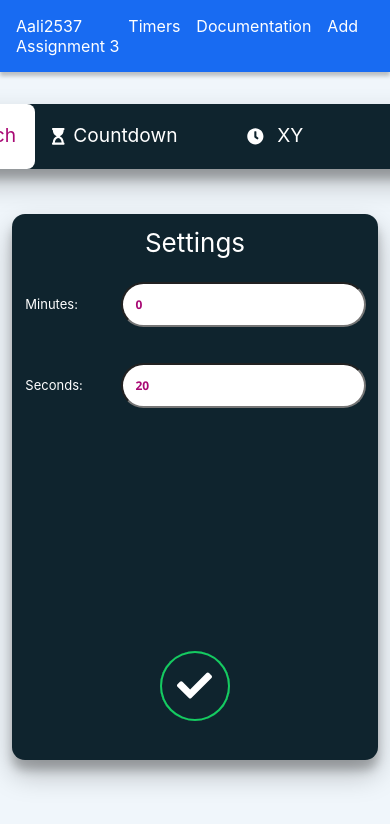
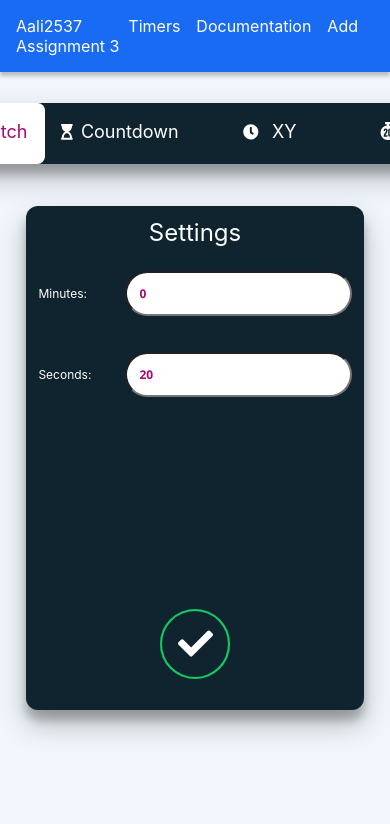
Before and after one commit to prof-tejera/assignment-3-aali2537, a React (Create React App) app: page /add in a window 390 px wide. Shown: the top 824 px of the page. Built offline with nearby package versions, Linux system fonts and the light colour scheme.

Commit message:
media query fixes and proptypes

```diff
--- a/src/components/generic/Input.js
+++ b/src/components/generic/Input.js
@@ -12,9 +12,6 @@ const Input = styled.input`
   padding-right: 3em;
   margin-right: 1em;
   flex: 1;
-  @media (max-width: 1200px) {
-    font-size: 12px;
-  }
   @media (max-width: 1600px) {
     font-size: 12px;
   }
--- a/src/components/generic/Panel.js
+++ b/src/components/generic/Panel.js
@@ -8,13 +8,12 @@ const Panel = styled.div`
   padding-top: 3em;
   padding-bottom: 3em;
   border-radius: 1em;
-  @media (min-width: 1200px) {
+
+  @media (min-width: 1600px) {
     margin-bottom: 3em;
   }
-  @media (min-width: 1600px) {
-    margin-bottom: 4em;
-  }
-  @media (min-width: 1900px) {
+
+  @media (min-width: 1900) {
     margin-bottom: 4em;
   }
 `;
--- a/src/components/generic/SlidingBar.js
+++ b/src/components/generic/SlidingBar.js
@@ -1,5 +1,6 @@
 import React from "react";
 import styled from "styled-components";
+import PropTypes from "prop-types";
 import { FontAwesomeIcon } from "@fortawesome/react-fontawesome";
 import {
   faStopwatch,
@@ -31,16 +32,13 @@ const ListPanel = styled(Panel)`
   position: relative;
   background-color: #0f242e;
   font-size: 16px;
-  @media (max-width: 100px) {
-    font-size: 14px;
+  @media (max-width: 1000px) {
+    font-size: 15px;
   }
   @media (min-width: 1200px) {
     margin-bottom: 3em;
   }
   @media (min-width: 1600px) {
-    margin-bottom: 4em;
-  }
-  @media (min-width: 1900) {
     margin-bottom: 4em;
   }
 `;
@@ -101,9 +99,7 @@ const Tab = styled.div`
   transition: ${transitionCurve};
 `;
 
-const SlidingBar = (props) => {
-  const { options, tabPos, clickHandler } = props;
-
+const SlidingBar = ({ options, tabPos, clickHandler }) => {
   return (
     <ListPanel>
       <TimerList>
@@ -165,4 +161,10 @@ const SlidingBar = (props) => {
   );
 };
 
+SlidingBar.propTypes = {
+  options: PropTypes.array,
+  tabPos: PropTypes.number,
+  clickHandler: PropTypes.func,
+};
+
 export default SlidingBar;
--- a/src/views/AddView.js
+++ b/src/views/AddView.js
@@ -18,11 +18,17 @@ const SettingContainer = styled(Panel)`
   height: 38em;
   width: 28.1em;
   padding-top: 1em;
+
+  @media (max-width: 1900px) {
+    font-size: 14px;
+  }
+
+  @media (max-width: 1600px) {
+    font-size: 13px;
+  }
+
   @media (max-width: 1200px) {
     font-size: 12px;
-  }
-  @media (max-width: 1600px) {
-    font-size: 13px;
   }
 `;
 
```
Also changed, not shown: src/components/generic/QueueTimerPanel.js (+14 -2 lines).
